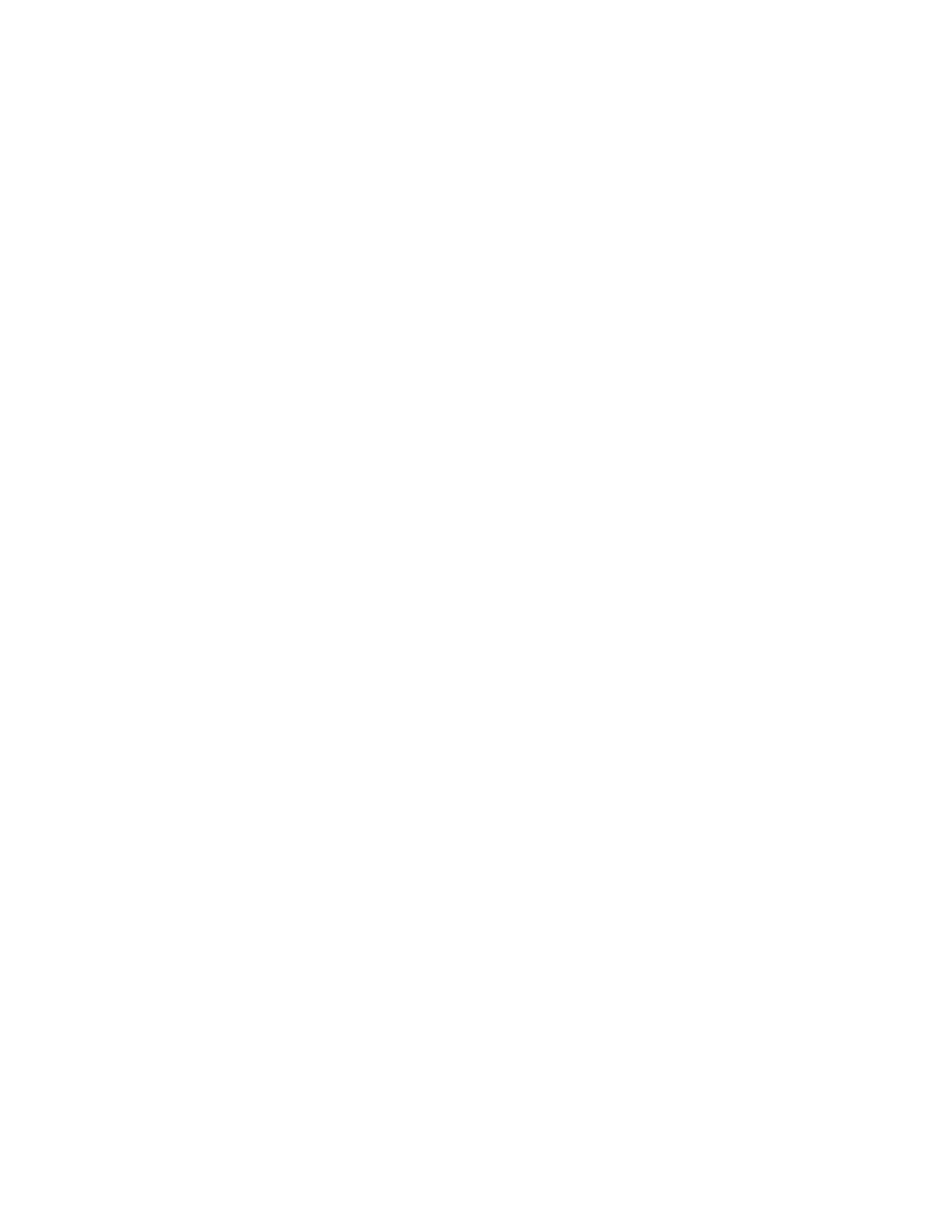
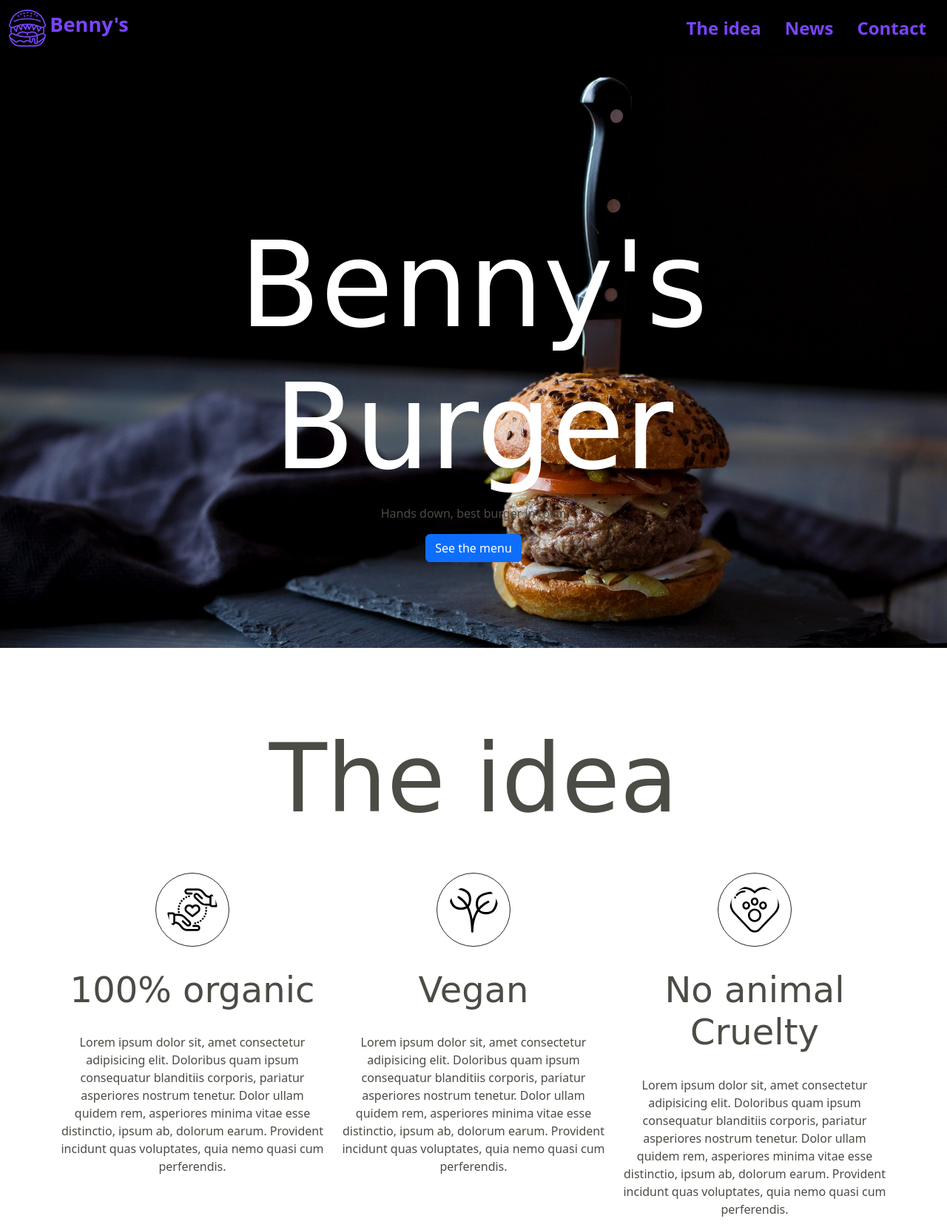
Before and after one commit to SilvaOz/mini-burgers, a website: page src/index.html in a window 1280 px wide. Shown: the whole page at 74% size. Before the commit the page ends 800 px from the top, so only its background shows below. Drawn offline with nearby package versions, Linux system fonts and the light colour scheme; files that its build step writes are made by us from their sources; a web font is replaced by a local one.

Commit message:
add 20% html scss 5% nur nav und banner

```diff
--- a/package.json
+++ b/package.json
@@ -20,6 +20,7 @@
   "keywords": [],
   "license": "ISC",
   "dependencies": {
+    "bootstrap": "^5.3.0-alpha1",
     "jest": "^28.1.0",
     "puppeteer": "^14.0.0"
   },
--- a/src/index.html
+++ b/src/index.html
@@ -1,14 +1,75 @@
 <!DOCTYPE html>
 <html lang="en">
+
 <head>
   <meta charset="UTF-8" />
   <meta name="viewport" content="width=device-width, initial-scale=1.0" />
   <meta http-equiv="X-UA-Compatible" content="ie=edge" />
   <title>Burgers</title>
   <link rel="stylesheet" href="styles/main.css" />
+  <link href="https://cdn.jsdelivr.net/npm/bootstrap@5.3.0-alpha1/dist/css/bootstrap.min.css" rel="stylesheet" integrity="sha384-GLhlTQ8iRABdZLl6O3oVMWSktQOp6b7In1Zl3/Jr59b6EGGoI1aFkw7cmDA6j6gD" crossorigin="anonymous">
+
 </head>
+
 <body>
+  <div>
+    <nav class="navbar">
+      <div class="container-fluid">
+        <a class="navbar-brand" href="#">
+          <img src="./images/hamburger.svg" alt="Logo" class="d-inline-block " id="logo">
+          <span>Benny's</span>
+        </a>
+        <ul class="nav justify-content-end">
+          <li class="nav-item">
+            <a class="nav-link active" aria-current="page" href="#">The idea</a>
+          </li>
+          <li class="nav-item">
+            <a class="nav-link" href="#">News</a>
+          </li>
+          <li class="nav-item">
+            <a class="nav-link" href="#">Contact</a>
+          </li>
+
+        </ul>
+      </div>
+
+    </nav>
+  </div>
+
+  <div id="banner" class="">
+    <img src="./images/lidye-1Shk_PkNkNw-unsplash.jpg" class=" w-100 vh-100" alt="...">
+    <div class="carousel-caption text-left">
+      <h1>Benny's Burger</h1>
+      <p>Hands down, best burger in town</p>
+      <button type="button" class="btn btn-primary">See the menu</button>
+    </div>
+
+  </div>
+  <div class="container" id="about-us">
+    <div class="row ">
+      <h2>The idea</h2>
+      <div class="col">
+        <img src="./images/care.svg" alt="" >
+        <h3>100% organic</h3>
+        <p>Lorem ipsum dolor sit, amet consectetur adipisicing elit. Doloribus quam ipsum consequatur blanditiis corporis, pariatur asperiores nostrum tenetur. Dolor ullam quidem rem, asperiores minima vitae esse distinctio, ipsum ab, dolorum earum. Provident incidunt quas voluptates, quia nemo quasi cum perferendis.</p>
+
+      </div>
+      <div class="col">
+        <img src="./images/plant.svg" alt="">
+        <h3>Vegan</h3>
+        <p>Lorem ipsum dolor sit, amet consectetur adipisicing elit. Doloribus quam ipsum consequatur blanditiis corporis, pariatur asperiores nostrum tenetur. Dolor ullam quidem rem, asperiores minima vitae esse distinctio, ipsum ab, dolorum earum. Provident incidunt quas voluptates, quia nemo quasi cum perferendis.</p>
+      </div>
+      <div class="col">
+        <img src="./images/heart.svg" alt="">
+        <h3>No animal Cruelty</h3>
+        <p>Lorem ipsum dolor sit, amet consectetur adipisicing elit. Doloribus quam ipsum consequatur blanditiis corporis, pariatur asperiores nostrum tenetur. Dolor ullam quidem rem, asperiores minima vitae esse distinctio, ipsum ab, dolorum earum. Provident incidunt quas voluptates, quia nemo quasi cum perferendis.</p>
+      </div>
+    </div>
+  </div>
+
+
   <!-- Custom scripts, edit above this line -->
   <script src="scripts/index.js"></script>
 </body>
+
 </html>
--- a/src/scss/main.scss
+++ b/src/scss/main.scss
@@ -1 +1,57 @@
-// This is where you can import other stylesheets or write your scss code
+@import url('https://fonts.googleapis.com/css2?family=Love+Ya+Like+A+Sister&display=swap');
+
+.navbar {
+
+    background-color: black;
+    font-size: 1.5rem;
+    font-weight: bold;
+}
+span {
+    color: #7a44ff;
+    font-weight: bold;
+    font-size: 1.7rem;
+    text-align: center;
+}
+.nav a {
+    color: #7a44ff;
+}
+
+#banner h1{
+    font-family: 'Love Ya Like A Sister', cursive;
+    font-size: 10rem;
+}
+
+.container {
+    margin-top: 100px;
+}
+.col{
+    text-align: center;
+
+}
+.col img{
+    width: 100px;
+    padding: 15px;
+    border: 1px solid ;
+    border-radius: 100px;
+
+}
+div h2 {
+    font-size: 8rem;
+    margin: 50px 0;
+    text-align: center;
+    font-family: 'Love Ya Like A Sister', cursive;
+    color: #4B4C45;
+}
+div h3{
+    font-family: 'Love Ya Like A Sister', cursive;
+    color: #4B4C45;
+    font-size: 3rem;
+    text-align: center;
+    margin: 30px 0;
+}
+div p{
+    color: #4B4C45;
+}
+img {
+    width: 50px;
+}
```
Also changed, not shown: src/fonts/Love_Ya_Like_A_Sister,Playfair_Display_SC,Press_Start_2P,Rubik_Vinyl/Love_Ya_Like_A_Sister/OFL.txt (added, +93 -0 lines), src/fonts/Love_Ya_Like_A_Sister,Playfair_Display_SC,Press_Start_2P,Rubik_Vinyl/Love_Ya_Like_A_Sister/LoveYaLikeASister-Regular.ttf (added), src/styles/main.css (added), 3 other files. Lines whose indentation alone changed are shown as unchanged.
